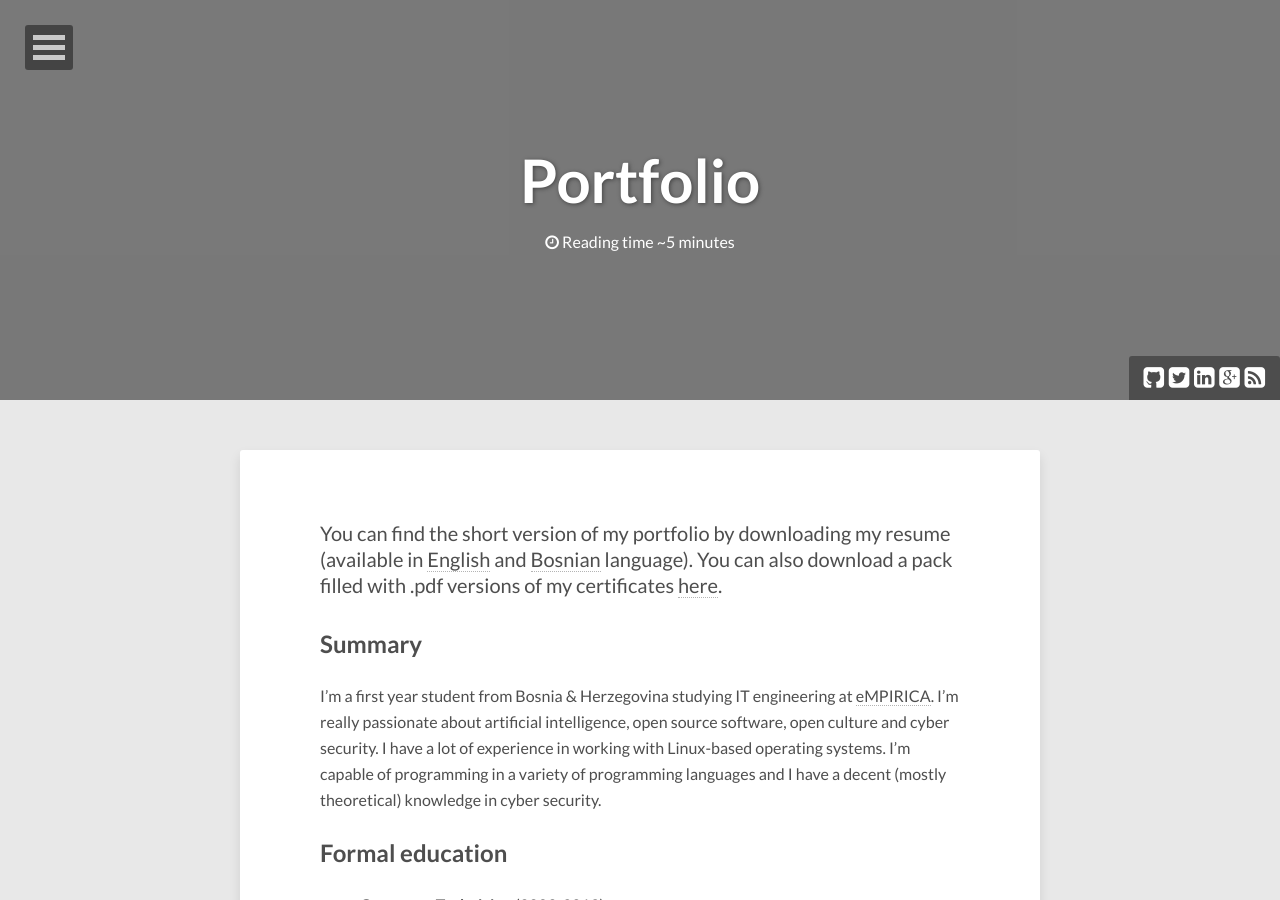
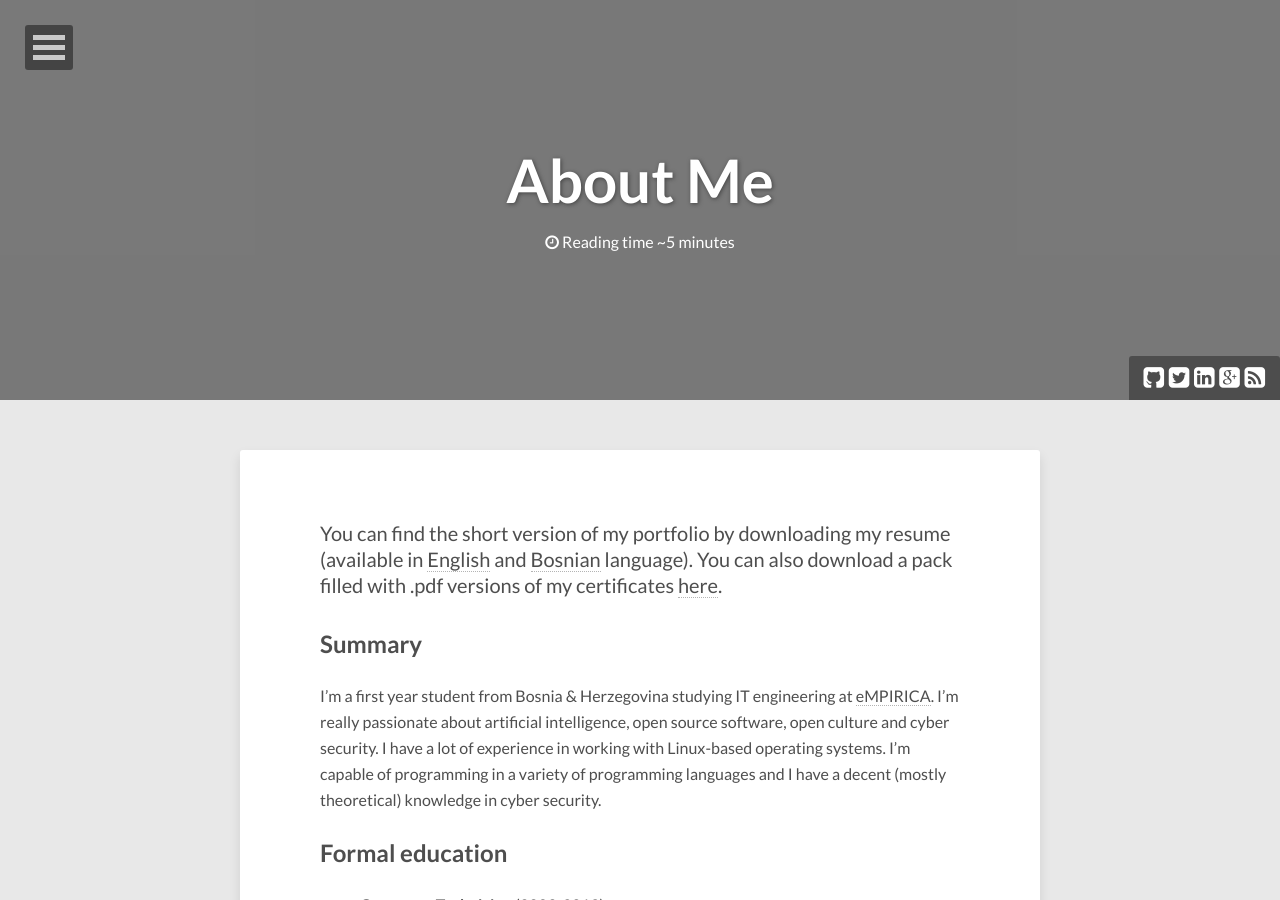
Before and after one commit to menghanhui/r3bl.blog, a Jekyll site: the page built from about/index.md, in a window 1280 px wide and 900 px high. Built offline with Jekyll 4.4.1, drawn with Linux system fonts in a browser that asks for light colours; nearby versions of some CDN libraries; comment, search, counter and statistics services are not loaded.

Commit message:
Changed the title of the /about page

```diff
--- a/about/index.md
+++ b/about/index.md
@@ -1,6 +1,6 @@
 ---
 layout: page
-title: Portfolio
+title: About Me
 image:
   feature: abstract-1.jpg
 comments: false
```
